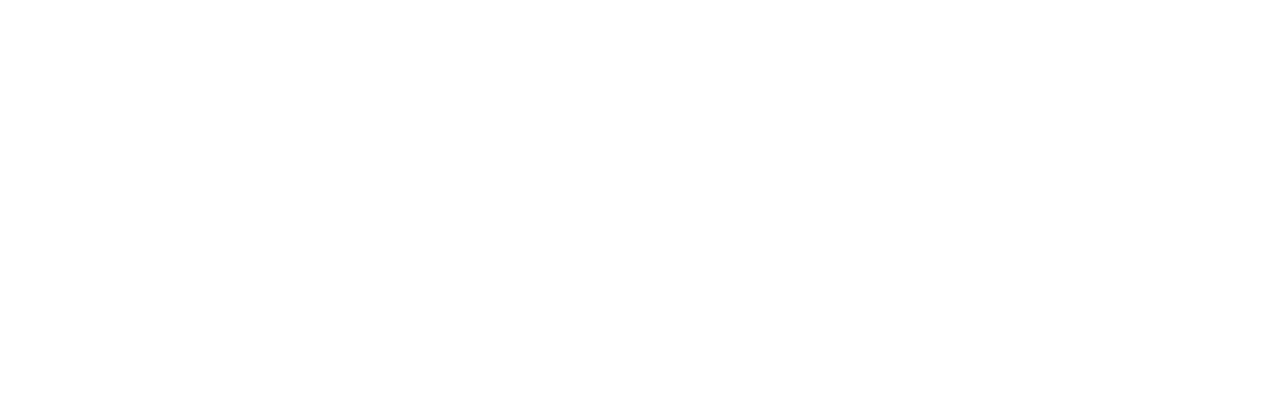
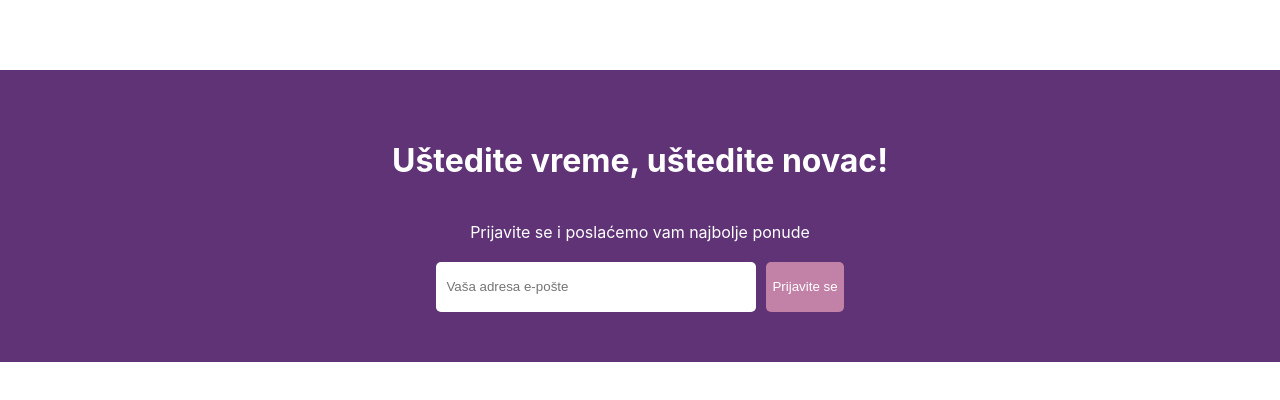
Before and after one commit to Milenica89/booking2, a React (Create React App) app in the folder react/reactapp/: page / in a window 1280 px wide. Shown: the part 1569-1969 px from the top of the page. Before the commit the page ends 1609 px from the top, so only its background shows below. Built offline with nearby package versions, Linux system fonts and the light colour scheme.

Commit message:
mailLista

```diff
--- /dev/null
+++ b/react/reactapp/src/komponente/mailLista/MailLista.jsx
@@ -0,0 +1,16 @@
+import "./mailLista.css"
+
+const MailLista = () => {
+  return (
+    <div className="mail">
+      <h1 className="mailTitle">Uštedite vreme, uštedite novac!</h1>
+      <span className="mailDesc">Prijavite se i poslaćemo vam najbolje ponude</span>
+      <div className="mailInputContainer">
+        <input type="text" placeholder="Vaša adresa e-pošte" />
+        <button>Prijavite se</button>
+      </div>
+    </div>
+  )
+}
+
+export default MailLista
--- /dev/null
+++ b/react/reactapp/src/komponente/mailLista/mailLista.css
@@ -0,0 +1,30 @@
+.mail{
+    width: 100%;
+    margin-top: 50px;
+    background-color: #5f3376;
+    color: white;
+    display: flex;
+    flex-direction: column;
+    align-items: center;
+    gap: 20px;
+    padding: 50px;
+  }
+
+  .mailInputContainer>input{
+    width: 300px;
+    height: 30px;
+    padding: 10px;
+    border: none;
+    margin-right: 10px;
+    border-radius: 5px;
+  }
+
+  .mailInputContainer>button{
+    height: 50px;
+    background-color: #c281a6;
+    color: white;
+    font-weight: 500;
+    border: none;
+    border-radius: 5px;
+    cursor: pointer;
+  }
--- a/react/reactapp/src/stranice/pocetna/Pocetna.jsx
+++ b/react/reactapp/src/stranice/pocetna/Pocetna.jsx
@@ -1,4 +1,5 @@
 import Header from "../../komponente/header/Header"
+import MailLista from "../../komponente/mailLista/MailLista"
 import NavBar from "../../komponente/navBar/NavBar"
 import NekretnineLista from "../../komponente/nekretnineLista/NekretnineLista"
 import Osobine from "../../komponente/osobine/Osobine"
@@ -16,6 +17,7 @@
         <NekretnineLista/>
         <h1 className="homeTitle">Privatni smeštaji kojima su gosti oduševljeni</h1>
         <PodesavanjaO/>
+        <MailLista />
       </div>
     </div>
   )
```
